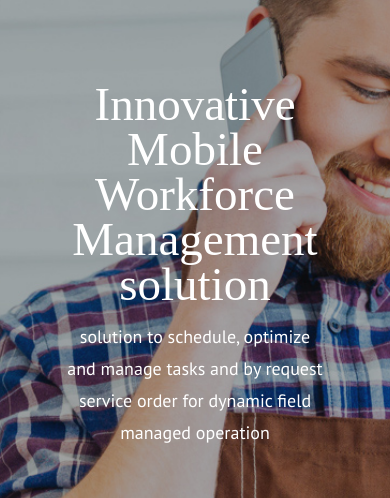
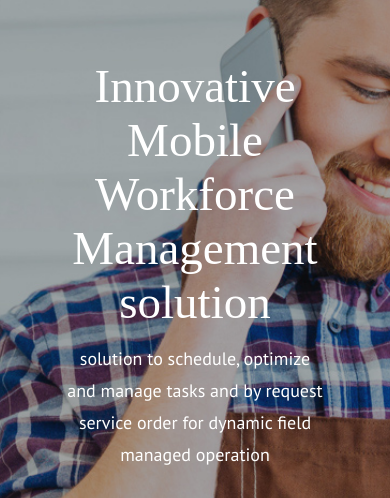
Before and after one commit to Snowdth/offtrack, a plain HTML site: page index.html in a window 390 px wide. Shown: the part 86-584 px from the top of the page. Drawn offline with Linux system fonts and the light colour scheme.

Commit message:
veintisiete5

```diff
--- a/css/index.css
+++ b/css/index.css
@@ -1745,7 +1745,7 @@ input {
   }
   .cta-container h1 {
     font-size: 55px;
-    line-height: 45px;
+    line-height: normal;
   }
   .container-store {
     position: relative;
```
